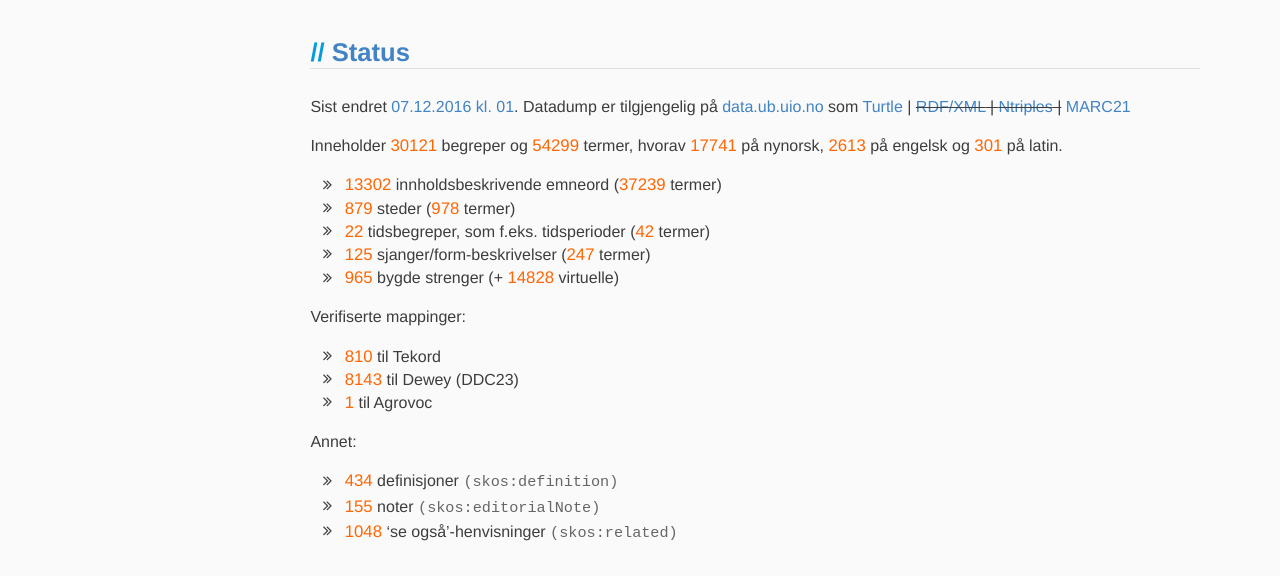
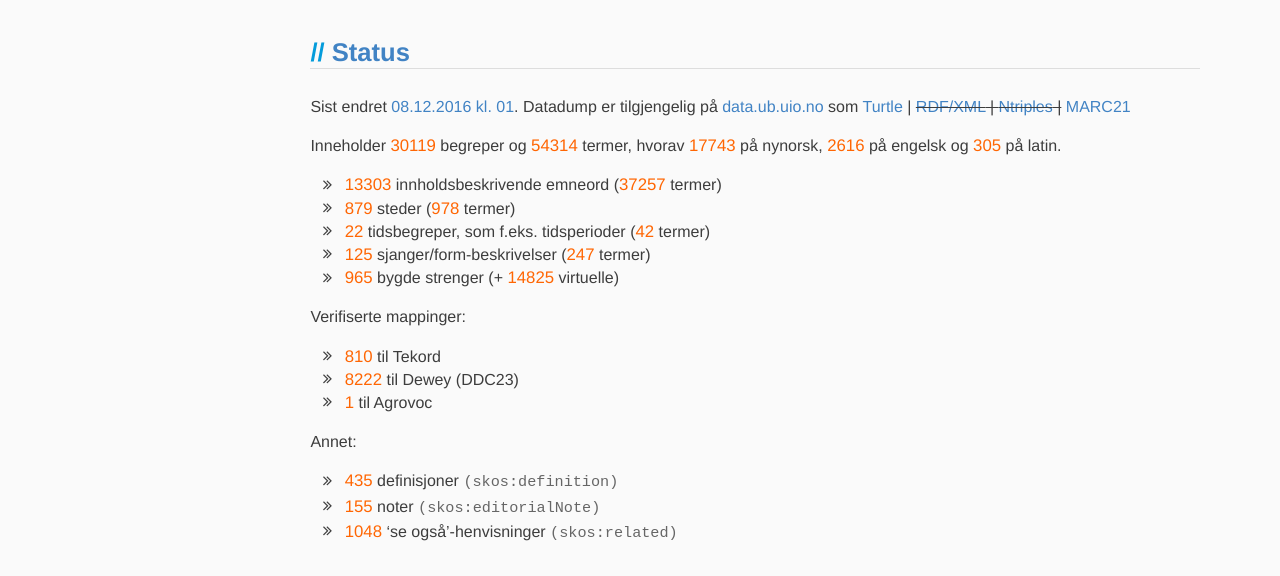
Before and after one commit to realfagstermer/realfagstermer.github.io, a Jekyll site: the page built from index.html, in a window 1280 px wide and 900 px high. Shown: the part 174-750 px from the top of the window. Built offline with Jekyll 4.4.1, drawn with Linux system fonts in a browser that asks for light colours; nearby versions of some CDN libraries; library files that are not in the unit come from our copies.

Commit message:
Update stats

```diff
--- a/_data/stats_current.json
+++ b/_data/stats_current.json
@@ -1,6 +1,6 @@
 {
-  "concepts": 30121,
-  "conceptsWithoutStrings": 14328,
+  "concepts": 30119,
+  "conceptsWithoutStrings": 14329,
   "facets": {
     "CompoundConcept": {
       "concepts": 965,
@@ -57,47 +57,47 @@
     },
     "Topic": {
       "altLabels": {
-        "en": 260,
-        "la": 15,
-        "nb": 3347,
-        "nn": 4677
+        "en": 261,
+        "la": 16,
+        "nb": 3355,
+        "nn": 4684
       },
-      "concepts": 13302,
+      "concepts": 13303,
       "prefLabels": {
-        "en": 2301,
-        "la": 285,
-        "nb": 13302,
-        "nn": 13052
+        "en": 2303,
+        "la": 288,
+        "nb": 13303,
+        "nn": 13047
       },
-      "terms": 37239
+      "terms": 37257
     },
     "VirtualCompoundConcept": {
-      "concepts": 14828,
+      "concepts": 14825,
       "prefLabels": {},
       "terms": 0
     }
   },
   "features": {
-    "broadMatch": 1345,
-    "closeMatch": 1464,
-    "definition": 434,
+    "broadMatch": 1357,
+    "closeMatch": 1469,
+    "definition": 435,
     "editorialNote": 155,
-    "exactMatch": 6470,
+    "exactMatch": 6485,
     "narrowMatch": 0,
     "related": 1048,
-    "relatedMatch": 2857
+    "relatedMatch": 2904
   },
   "mappings": {
     "agrovoc": 1,
-    "ddc": 8143,
+    "ddc": 8222,
     "tekord": 810
   },
   "terms": {
-    "_sum": 54299,
-    "en": 2613,
-    "la": 301,
-    "nb": 33644,
-    "nn": 17741
+    "_sum": 54314,
+    "en": 2616,
+    "la": 305,
+    "nb": 33650,
+    "nn": 17743
   },
-  "ts": 1481073595
+  "ts": 1481160019
 }
```
Also changed, not shown: _data/stats.json.
